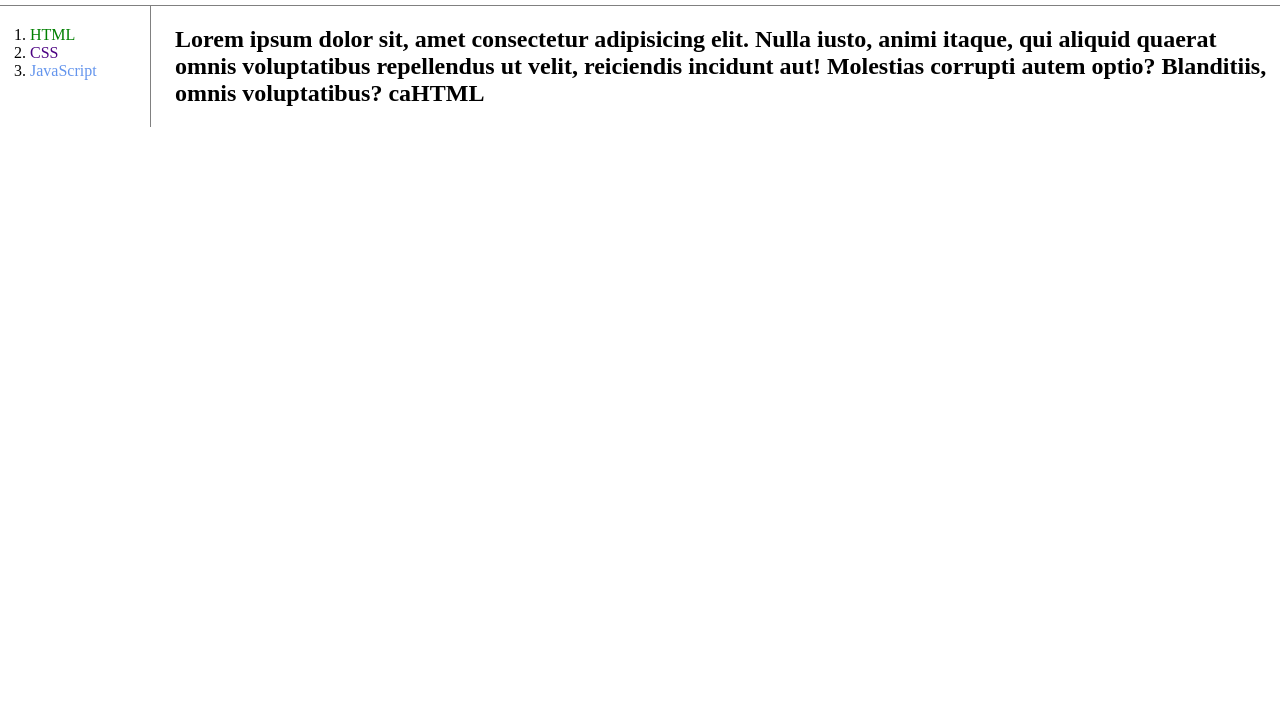
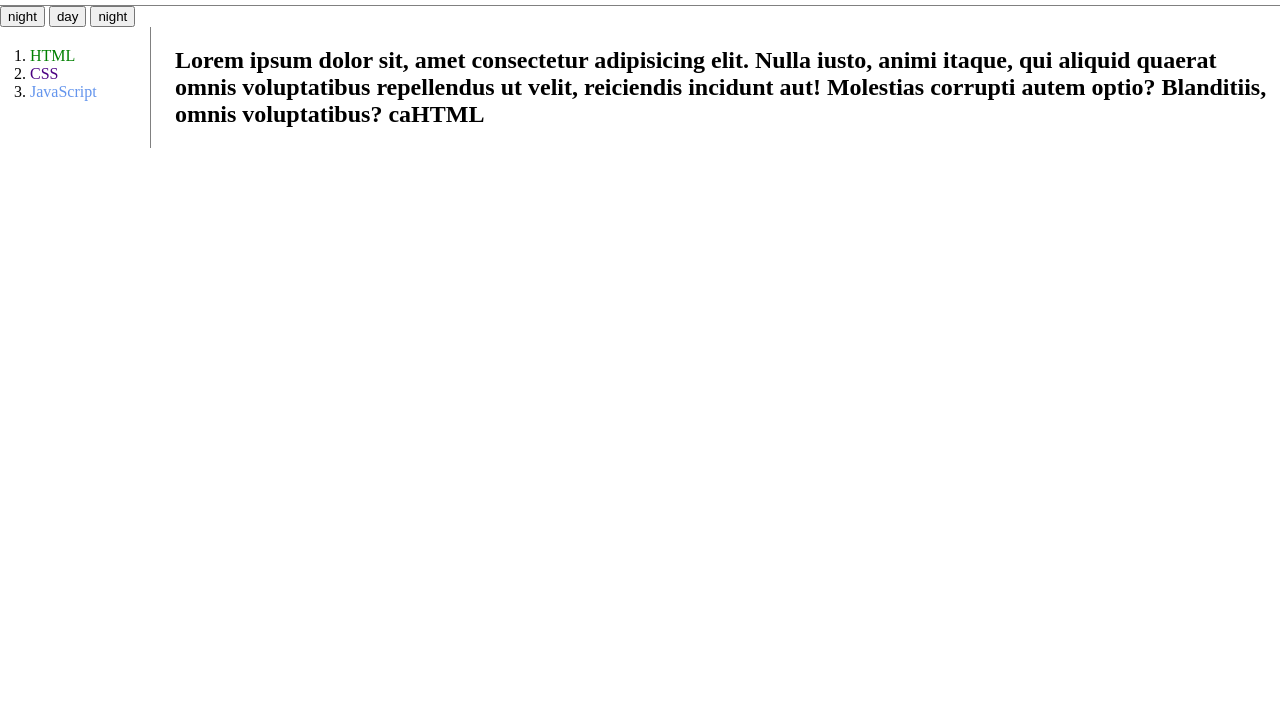
Before and after one commit to rucie99/web-study, a plain HTML site: page index.html in a window 1280 px wide. Shown: the part 72-800 px from the top of the page. Drawn offline with Linux system fonts and the light colour scheme.

Commit message:
4주차 스터디

```diff
--- a/index.html
+++ b/index.html
@@ -6,6 +6,32 @@
 </head>
 <body>
   <h1><a href="index.html">WEB</a></h1>
+  <input type="button" value="night" onclick="
+  document.querySelector('body').style.backgroundColor='black';
+  document.querySelector('body').style.color='white';
+  ">
+  <input type="button" value="day" onclick="
+  document.querySelector('body').style.backgroundColor='white';
+  document.querySelector('body').style.color='black';
+  ">
+  <input type="button" value="night" onclick="
+  if(document.querySelector('body').dataset.mode=== 'day')
+  {
+    document.querySelector('body').style.backgroundColor='black';
+    document.querySelector('body').style.color='white';
+    document.querySelector('body').dataset.mode= 'night';
+    this.value='day';
+
+  }
+  else
+  {
+    document.querySelector('body').style.backgroundColor='white';
+    document.querySelector('body').style.color='black';
+    document.querySelector('body').dataset.mode= 'day'
+    this.value='night';
+  }
+  ">
+
   <div id="grid">
     <ol>
       <li><a href="1.html" class="saw">HTML</a></li>
```
Also changed, not shown: ex.html (added, +17 -0 lines), ex2.html (added, +14 -0 lines), ex3.html (added, +27 -0 lines).
